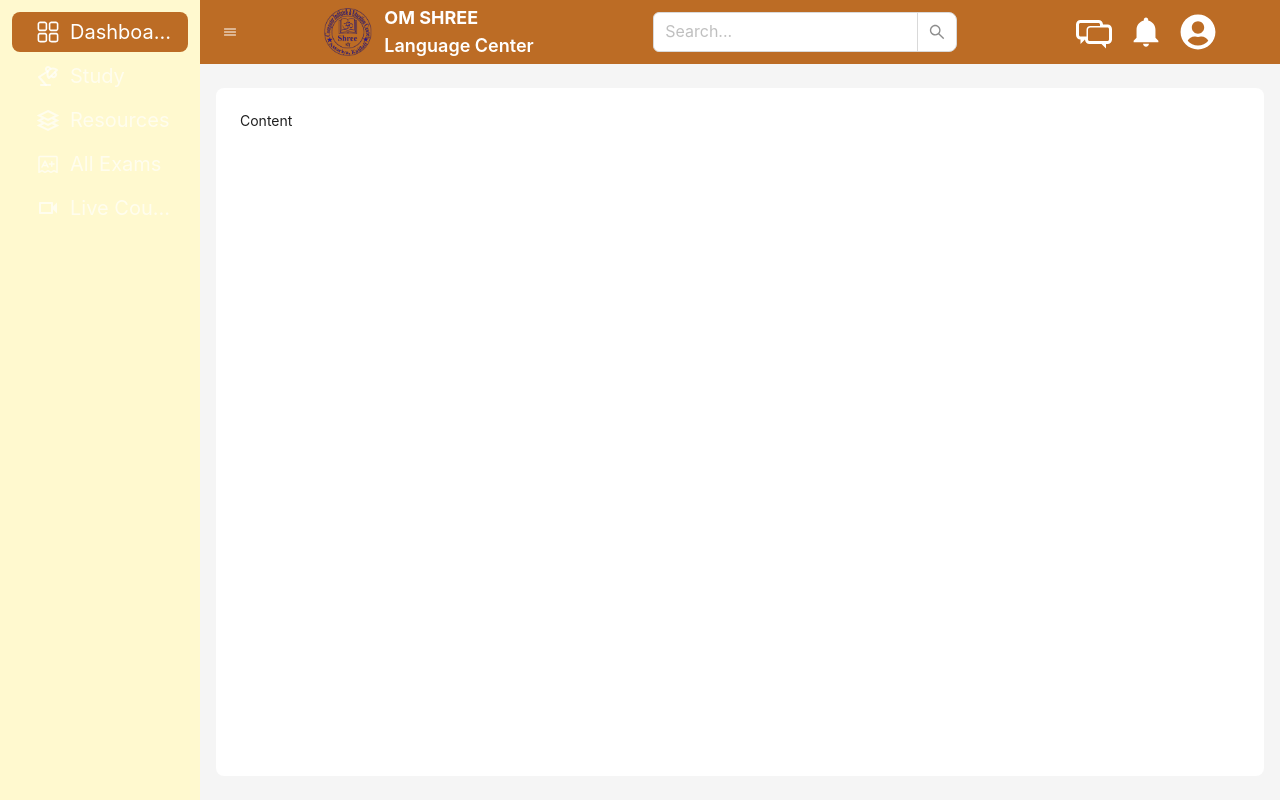
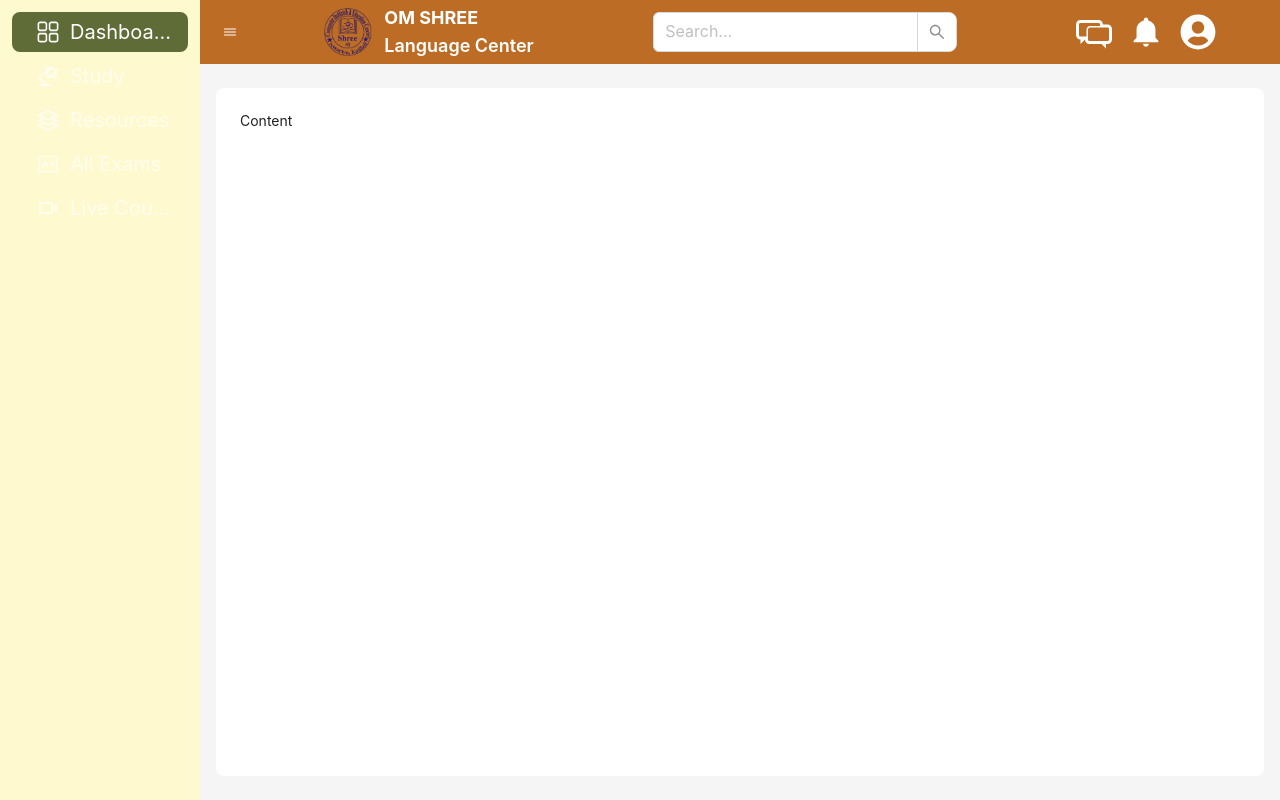
Before and after one commit to krishna-cyber/LMS-EXAM-SYSTEM, a React (Vite) app in the folder client/: page /dashboard in a window 1280 px wide. Built offline with nearby package versions, Linux system fonts and the light colour scheme.

Commit message:
primary color for menu selection changed to #606C38

```diff
--- a/client/src/pages/Dashboard.jsx
+++ b/client/src/pages/Dashboard.jsx
@@ -21,7 +21,7 @@ const Dashboard = () => {
     <ConfigProvider
       theme={{
         token: {
-          colorPrimary: "#BC6C25",
+          colorPrimary: "#606C38",
         },
         components: {
           Layout: {
```
